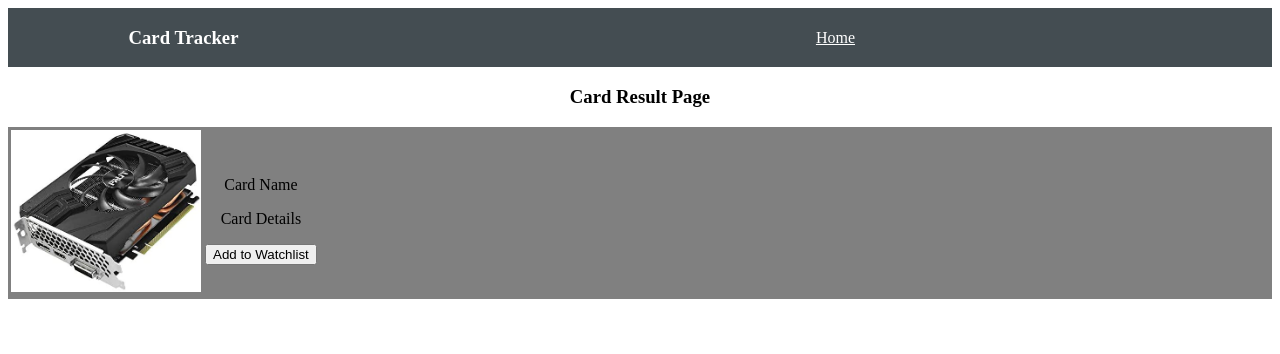
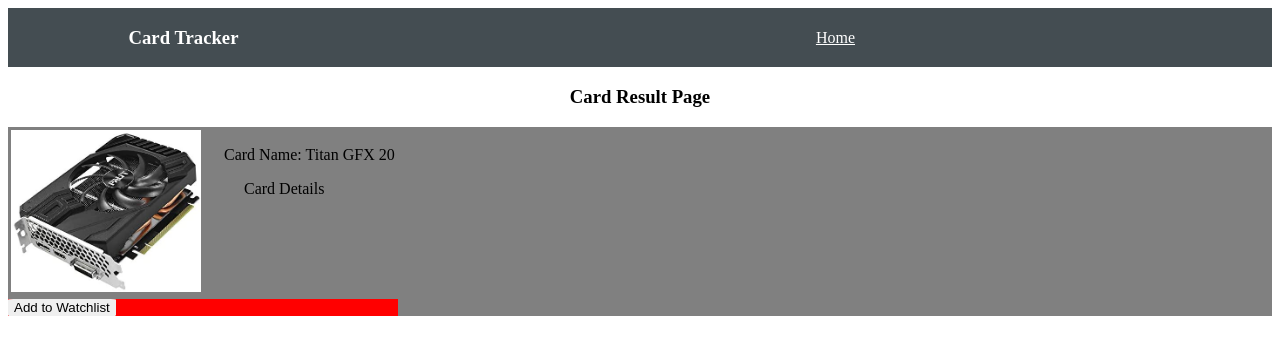
Before and after one commit to mat-t123/Pixel_Pals, a React (Create React App) app in the folder Pixel_Pals/frontend/: page /cardDisplay in a window 1280 px wide. Shown: the top 354 px of the page. Built offline with nearby package versions, Linux system fonts and the light colour scheme.

Commit message:
refactored code into components

```diff
--- a/Pixel_Pals/frontend/src/App.css
+++ b/Pixel_Pals/frontend/src/App.css
@@ -9,6 +9,25 @@
     align-items: center;
     background: #444d52;
     color: white;
+}
+
+.main-search-bar{
+  font-size: 24;
+
+  display: block;
+  width: 100%;
+  box-sizing: border-box;
+
+  padding-top: 8px;
+  padding-bottom: 8px;
+  padding-left: 6px;
+
+  border-radius:0px;
+  border-width: 0px;
+  border-bottom-width: 2px;
+
+  margin-left: 0px;
+  margin-bottom: 9px;
 }
 
 .searchPage{
@@ -27,4 +46,25 @@
 .card-result-container{
     background: grey;
     display: flex;
+    width: 100%;
 }
+
+.card-details{
+    text-align: left;
+    vertical-align: text-top;
+    padding-left: 20px;
+}
+
+.button-container{
+    display: flex;
+    width: 100%;
+    text-align: center;
+    background: red;
+    box-sizing: border-box;
+}
+
+.watchlist-button{
+    border-radius: 5%;
+    border-width: 0;
+    vertical-align: bottom;
+}
--- a/Pixel_Pals/frontend/src/CardDisplay.js
+++ b/Pixel_Pals/frontend/src/CardDisplay.js
@@ -5,7 +5,7 @@ export default function CardDisplay() {
 
     const cards = [
         {
-            card_id: "the first card",
+            card_id: "MD-1230",
             name: "Titan GFX 20"
         }
     ]
@@ -24,11 +24,15 @@ export default function CardDisplay() {
                         <img width="190" alt="Card Picture" src="/gcard.jpg"/>
                     </td>
                     <td className="card-details">
-                        <p className="card-name">Card Name</p>
+                        <p className="card-name">Card Name: {cards[0].name}</p>
                         <p className="card-details">Card Details</p>
-                        <button >Add to Watchlist</button>
                     </td>
                 </tr>
+
+                    <tr className="button-container">
+                        <button className="watchlist-button">Add to Watchlist</button>
+                    </tr>
+
             </tbody>
         </table>
     </div>
--- a/Pixel_Pals/frontend/src/MainSearch.js
+++ b/Pixel_Pals/frontend/src/MainSearch.js
@@ -5,10 +5,11 @@ import './App.css';
 export default function MainSearch() {
     return (
         <div>
-            <input type="search" id="mainSearchBar" placeholder="Search for cards.."></input>
+            <input type="search" className="main-search-bar" placeholder="Search for cards.."></input>
             <Link to="/cardDisplay">
                 <button type="button" id="mainSearchButton">Search</button>
             </Link>
+
         </div>
     )
 }
```
